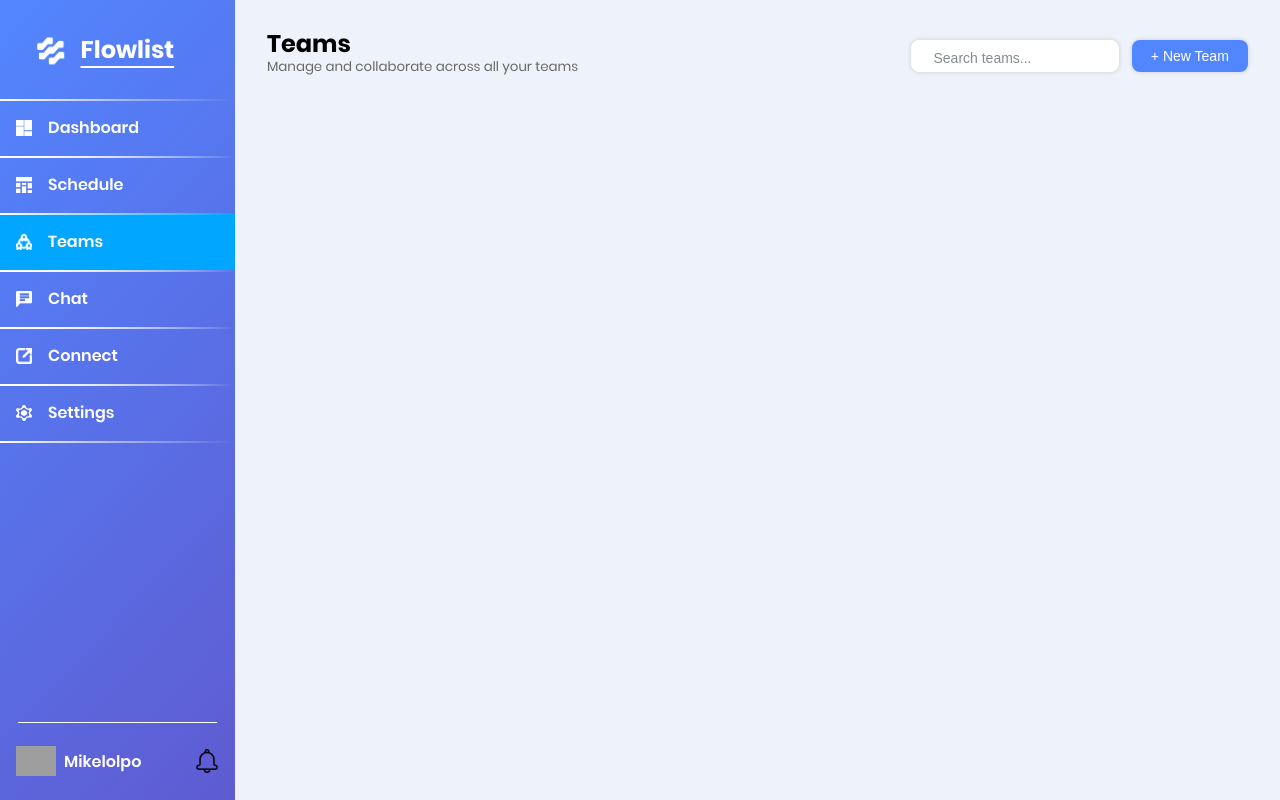
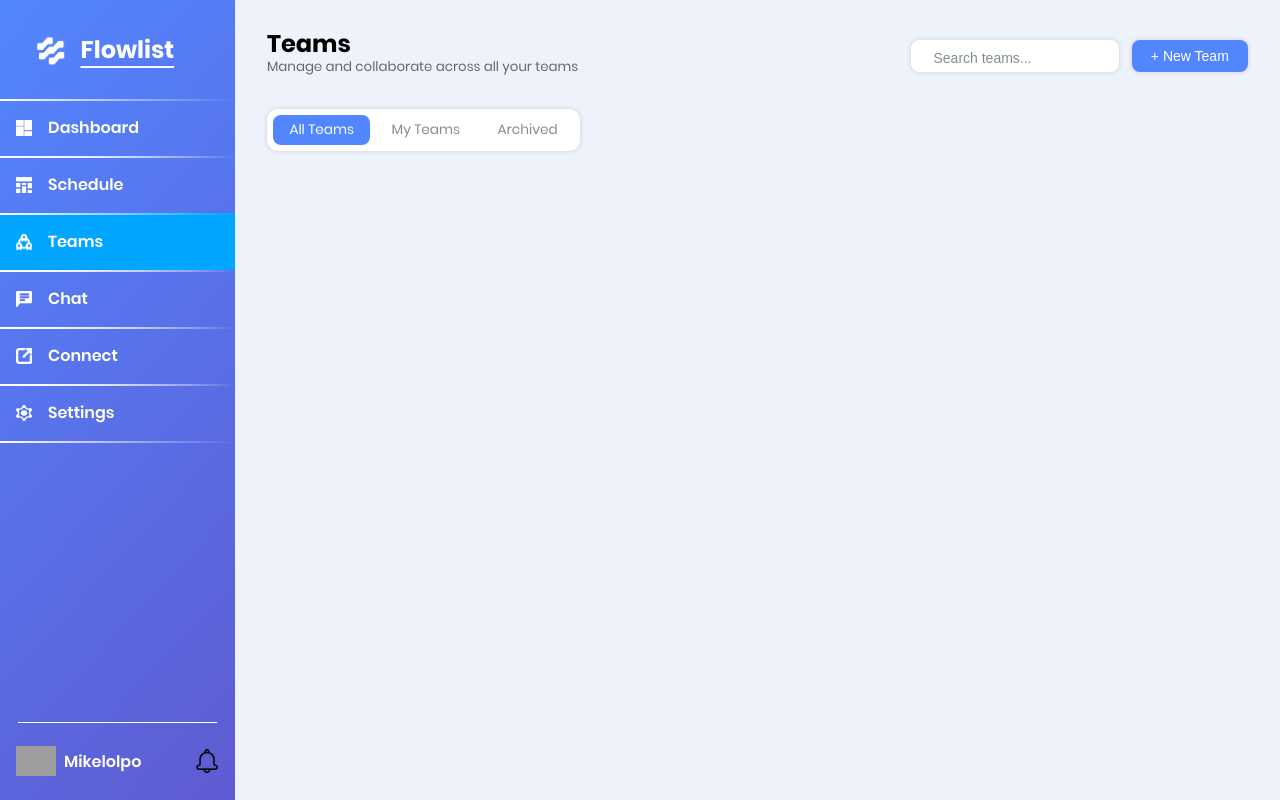
Before and after one commit to Mikelolpo10/Flowlist, a React (Vite) app in the folder Flowlist/: page /teams in a window 1280 px wide. Built offline with nearby package versions, Linux system fonts and the light colour scheme; grey boxes are pictures that could not be loaded.

Commit message:
Team choice done

```diff
--- a/Flowlist/src/index.css
+++ b/Flowlist/src/index.css
@@ -6,6 +6,7 @@
 
   --box-shadow: 0px 0px 5px 0px rgba(0, 0, 0, 15%);
   --primary-blue-color: rgba(82, 134, 255, 1);
+  --primary-gray: #eef2fb;
 
   overflow-x: hidden;
 
--- a/Flowlist/src/pages/Teams/TeamsPage.css
+++ b/Flowlist/src/pages/Teams/TeamsPage.css
@@ -1,7 +1,3 @@
-#teams-container {
-  padding: 2rem;
-}
-
 header {
   display: flex;
   align-items: center;
@@ -72,3 +68,36 @@ header {
   font-size: 14px;
   box-shadow: var(--box-shadow);
 }
+
+#teams-container {
+  margin-top: 1.8rem;
+  display: flex;
+}
+
+#team-choices-container {
+  padding: 0.4rem;
+  display: flex;
+  gap: 0.35em;
+  border-radius: 0.7rem;
+  background-color: white;
+  box-shadow: var(--box-shadow);
+}
+
+.team-choice {
+  padding: 0.3rem 1rem;
+  border-radius: 0.5rem;
+  color: rgb(130, 141, 143);
+  font-size: 0.85rem;
+  transition: all 0.3s;
+  cursor: pointer;
+}
+
+.team-choice:not(.team-choice-active):hover {
+  background-color: var(--primary-gray);
+  color: black;
+}
+
+.team-choice-active {
+  background-color: var(--primary-blue-color);
+  color: white;
+}
--- a/Flowlist/src/pages/Teams/TeamsPage.jsx
+++ b/Flowlist/src/pages/Teams/TeamsPage.jsx
@@ -1,9 +1,29 @@
 import { motion } from 'motion/react'
-import { useState } from 'react'
+import { useState, useRef } from 'react'
 import './TeamsPage.css'
 
 export default function TeamsPage({ pageVariant, userData }) {
-  const [ isSearchFocus, setIsSearchFocus ] = useState(false)
+  const [isSearchFocus, setIsSearchFocus] = useState(false)
+  const teamChoicesRef = useRef()
+  const teamChoices = [
+    {
+      text: 'All Teams',
+      isActive: true
+    }, {
+      text: 'My Teams',
+      isActive: false
+    }, {
+      text: 'Archived',
+      isActive: false
+    }
+  ]
+
+  function switchTeamChoice(choice) {
+    const items = teamChoicesRef.current.querySelectorAll('.team-choice')
+    items.forEach(el => el.classList.remove('team-choice-active'))
+    choice.classList.add('team-choice-active')
+    console.log()
+  }
 
   return (
     <>
@@ -31,8 +51,8 @@ export default function TeamsPage({ pageVariant, userData }) {
                 strokeLinecap="round"
                 strokeLinejoin="round"
               >
-                <circle cx="11" cy="11" r="8"/>
-                <path d="m21 21-4.35-4.35"/>
+                <circle cx="11" cy="11" r="8" />
+                <path d="m21 21-4.35-4.35" />
               </svg>
               <input
                 placeholder="Search teams..."
@@ -45,9 +65,23 @@ export default function TeamsPage({ pageVariant, userData }) {
         </header>
 
         <main id='teams-container'>
-          <div id='team-choice-container'>
+          <div id='team-choices-container' ref={teamChoicesRef}>
+            {teamChoices.map(({ text, isActive }) => (
+              <div
+                key={text}
+                className={isActive ? `team-choice team-choice-active` : `team-choice `}
+                onClick={(e) => switchTeamChoice(e.currentTarget)}
+              >
+                {text}
+              </div>
+            ))}
+          </div>
 
-          </div>
+          <section id='stats-section'>
+            <div className="stats-card">
+
+            </div>
+          </section>
         </main>
 
       </motion.div>
```
Also changed, not shown: Flowlist/src/pages/Teams/StatsCard.css (added), Flowlist/src/pages/Teams/StatsCard.jsx (added).
